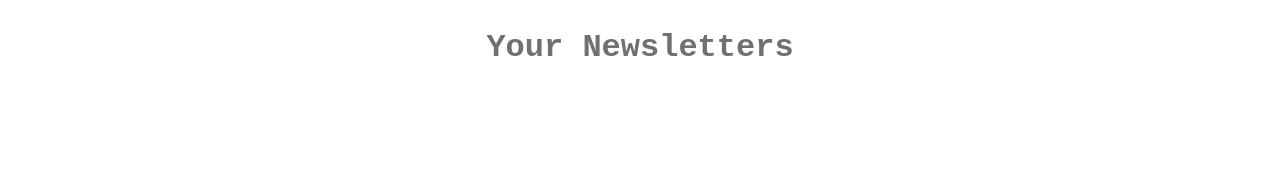
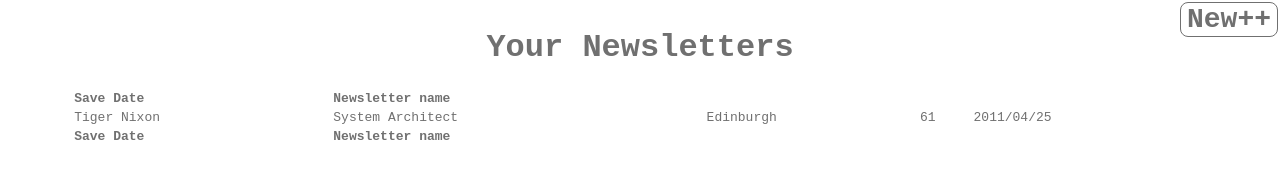
Before and after one commit to RagnaCron/Newsletter-Creator, an Electron app: page src/html/Overview.html in a window 1280 px wide. Drawn offline with Linux system fonts and the light colour scheme; no server answers.

Commit message:
sending user data to overview

```diff
--- a/src/css/Overview.css
+++ b/src/css/Overview.css
@@ -0,0 +1,26 @@
+.main-table {
+	align-content: center;
+}
+
+.newsletters {
+	text-align: center;
+}
+
+.quit-button {
+	border: 1px solid #707070;
+}
+
+.table-content {
+	height: 90%;
+	width: 90%;
+	display: flex;
+	flex-direction: column;
+	font-family: inherit;
+	/*justify-content: space-around;*/
+}
+
+table {
+	align-self: center;
+	align-content: space-evenly;
+	text-align: left;
+}
--- a/src/html/Overview.html
+++ b/src/html/Overview.html
@@ -11,13 +11,42 @@
 </head>
 <body>
 <div id="backdrop"></div>
-<header>
-	<h1 class="main-hello">Your Newsletters</h1>
-</header>
-<main role="main" class="hello-content">
-	<div class="center-content">
+<main role="main" class="table-content">
+	<button id="create-new-newsletter" class="quit-button">New++</button>
+	<h1 class="newsletters">Your Newsletters</h1>
+	<div class="main-table">
+		<table id="le-table" class="display" style="width:100%">
+			<template>
 
-
+			</template>
+			<thead>
+			<tr>
+				<th>Save Date</th>
+				<th>Newsletter name</th>
+<!--				<th>Preview</th>-->
+<!--				<th>Edit that shit</th>-->
+<!--				<th>For the Trash</th>-->
+			</tr>
+			</thead>
+			<tbody>
+			<tr>
+				<td>Tiger Nixon</td>
+				<td>System Architect</td>
+				<td>Edinburgh</td>
+				<td>61</td>
+				<td>2011/04/25</td>
+			</tr>
+			</tbody>
+			<tfoot>
+			<tr>
+				<th>Save Date</th>
+				<th>Newsletter name</th>
+<!--				<th>Preview</th>-->
+<!--				<th>Edit that shit</th>-->
+<!--				<th>For the Trash</th>-->
+			</tr>
+			</tfoot>
+		</table>
 	</div>
 </main>
 </body>
--- a/src/js/windows/Hello.js
+++ b/src/js/windows/Hello.js
@@ -16,7 +16,7 @@ const registerButton = document.getElementById('register-button');
 ipc.on("login-successful", () => {
 	registerButton.removeEventListener("click", registration);
 	loginButton.removeEventListener("click", login);
-	electron.remote.getCurrentWindow().close();
+	// electron.remote.getCurrentWindow().close();
 });
 
 
--- a/src/js/windows/Overview.js
+++ b/src/js/windows/Overview.js
@@ -10,6 +10,14 @@ function toggleBackdrop() {
 
 let user;
 electron.ipcRenderer.on("logged-in-user", (evt, arg) => {
-	user.userName = arg.userName;
-	user.email = arg.email;
+	user = {
+		"userName" : arg.userName,
+		"email" : arg.email
+	};
 });
+
+const newNewsletterButton = document.getElementById("create-new-newsletter" );
+newNewsletterButton.addEventListener("click", () => {
+	electron.ipcRenderer.send("open-mjml-editor");
+	// electron.remote.getCurrentWindow().close();
+});
```
Also changed, not shown: src/js/app/NewsletterApp.js (+10 -7 lines).
